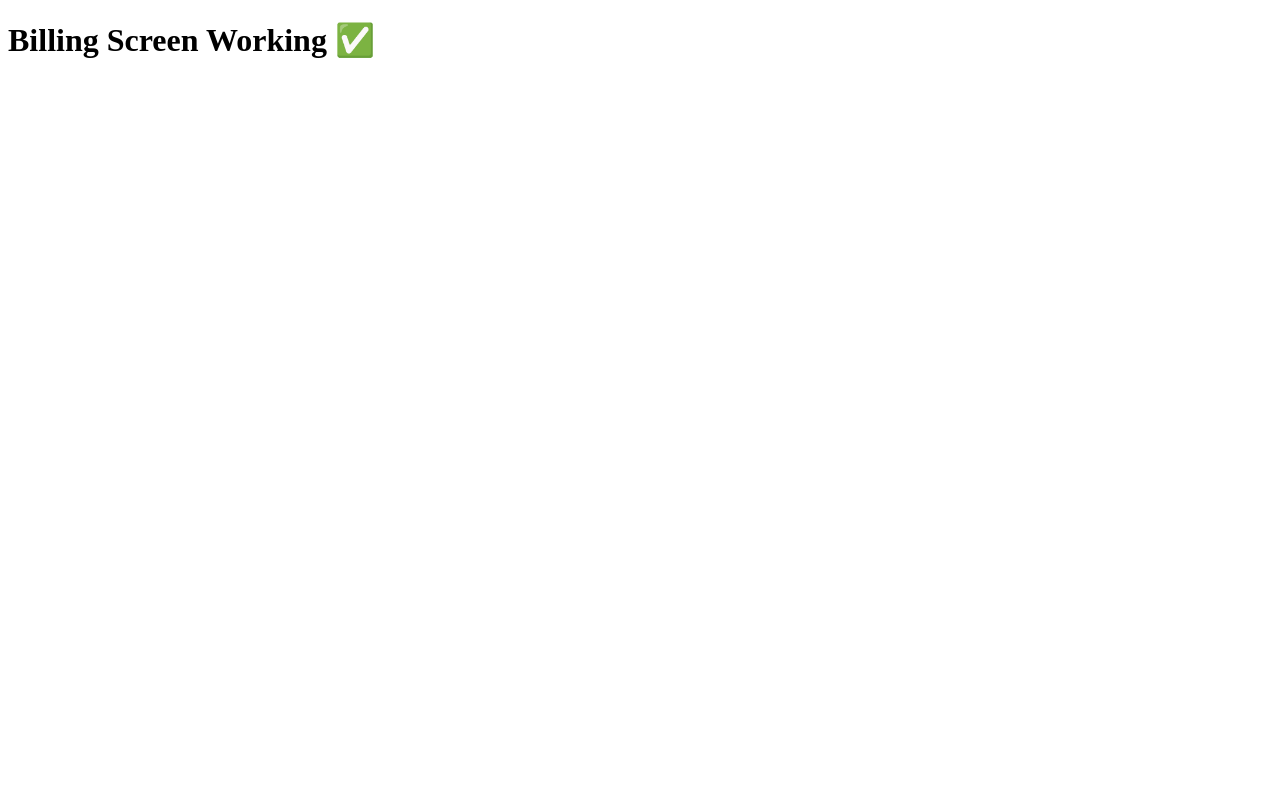
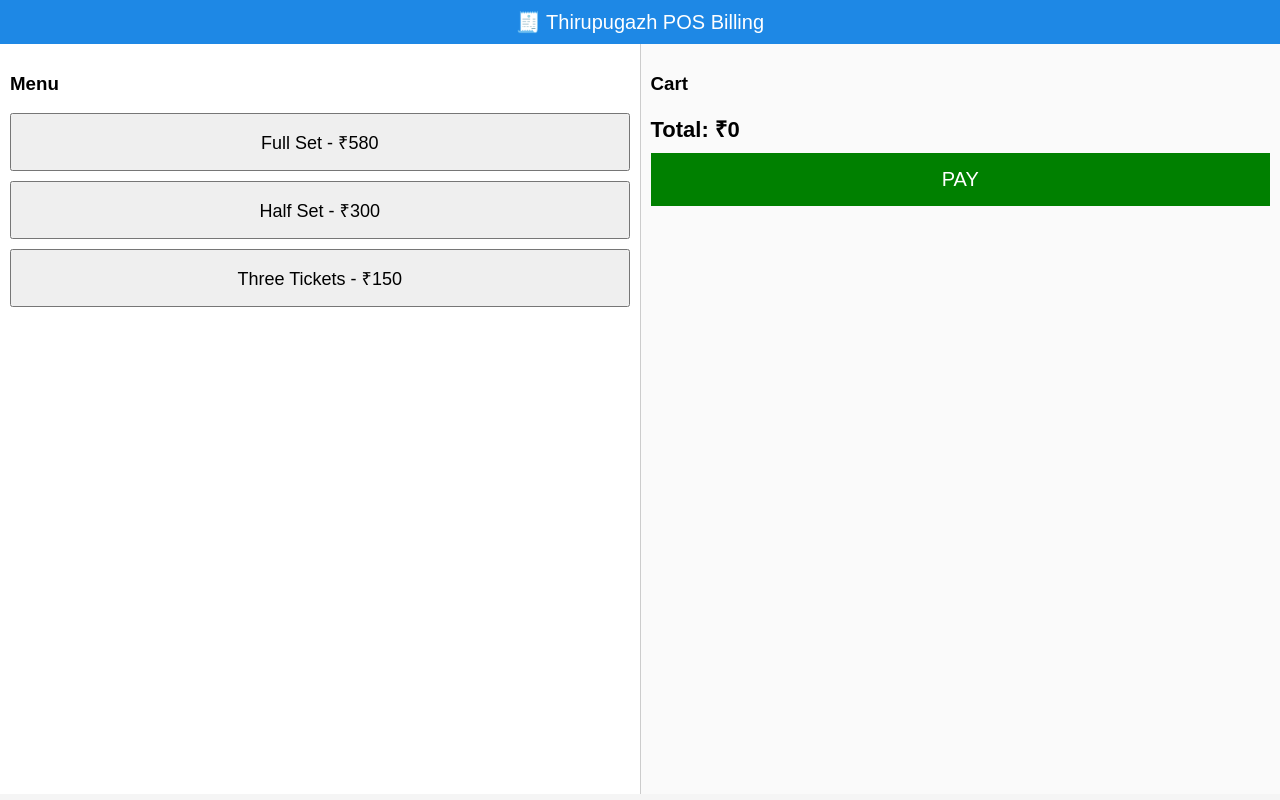
Before and after one commit to thirupugazhagency/thirupugazh-pos, a Flask app: page /ui/billing in a window 1280 px wide. Run offline with Flask 3, Linux system fonts and the light colour scheme; data comes from the database, SQL or seed files in the repository; data that the repository does not hold is empty.

Commit message:
Connect billing UI to backend

```diff
--- a/templates/billing.html
+++ b/templates/billing.html
@@ -1,9 +1,174 @@
 <!DOCTYPE html>
 <html>
 <head>
-    <title>Billing</title>
+    <title>Thirupugazh POS</title>
+    <meta name="viewport" content="width=device-width, initial-scale=1">
+
+    <style>
+        body {
+            font-family: Arial;
+            margin: 0;
+            padding: 0;
+            background: #f5f5f5;
+        }
+
+        header {
+            background: #1e88e5;
+            color: white;
+            padding: 10px;
+            text-align: center;
+            font-size: 20px;
+        }
+
+        .container {
+            display: flex;
+            height: calc(100vh - 50px);
+        }
+
+        .menu {
+            width: 50%;
+            padding: 10px;
+            overflow-y: auto;
+            background: white;
+        }
+
+        .menu button {
+            width: 100%;
+            padding: 15px;
+            margin-bottom: 10px;
+            font-size: 18px;
+        }
+
+        .cart {
+            width: 50%;
+            padding: 10px;
+            background: #fafafa;
+            border-left: 1px solid #ccc;
+        }
+
+        .cart-item {
+            display: flex;
+            justify-content: space-between;
+            margin-bottom: 8px;
+            font-size: 16px;
+        }
+
+        .total {
+            font-size: 22px;
+            font-weight: bold;
+            margin-top: 10px;
+        }
+
+        .pay-btn {
+            width: 100%;
+            padding: 15px;
+            font-size: 20px;
+            background: green;
+            color: white;
+            border: none;
+            margin-top: 10px;
+        }
+    </style>
 </head>
 <body>
-    <h1>Billing Screen Working ✅</h1>
+
+<header>
+    🧾 Thirupugazh POS Billing
+</header>
+
+<div class="container">
+
+    <!-- LEFT: MENU -->
+    <div class="menu">
+        <h3>Menu</h3>
+
+        <!-- TEMP STATIC BUTTONS (will connect to API next) -->
+        <button onclick="addItem('Full Set', 580)">Full Set - ₹580</button>
+        <button onclick="addItem('Half Set', 300)">Half Set - ₹300</button>
+        <button onclick="addItem('Three Tickets', 150)">Three Tickets - ₹150</button>
+    </div>
+
+    <!-- RIGHT: CART -->
+    <div class="cart">
+        <h3>Cart</h3>
+
+        <div id="cartItems"></div>
+
+        <div class="total">
+            Total: ₹<span id="total">0</span>
+        </div>
+
+        <button class="pay-btn">PAY</button>
+    </div>
+
+</div>
+
+<script>
+let cartId = null;
+
+// When page loads
+window.onload = async function () {
+    await createCart();
+    await loadMenu();
+    await refreshCart();
+};
+
+// Create cart in backend
+async function createCart() {
+    let res = await fetch("/cart/create", { method: "POST" });
+    let data = await res.json();
+    cartId = data.cart_id;
+    console.log("Cart created:", cartId);
+}
+
+// Load menu from backend
+async function loadMenu() {
+    let res = await fetch("/menu");
+    let menu = await res.json();
+
+    let menuDiv = document.querySelector(".menu");
+    menuDiv.innerHTML = "<h3>Menu</h3>";
+
+    menu.forEach(item => {
+        let btn = document.createElement("button");
+        btn.innerText = `${item.name} - ₹${item.price}`;
+        btn.onclick = () => addItem(item.id);
+        menuDiv.appendChild(btn);
+    });
+}
+
+// Add item to cart
+async function addItem(menuId) {
+    await fetch("/cart/add", {
+        method: "POST",
+        headers: {"Content-Type": "application/json"},
+        body: JSON.stringify({
+            cart_id: cartId,
+            menu_id: menuId,
+            quantity: 1
+        })
+    });
+
+    await refreshCart();
+}
+
+// Refresh cart from backend
+async function refreshCart() {
+    let res = await fetch(`/cart/${cartId}`);
+    let cart = await res.json();
+
+    let html = "";
+    cart.items.forEach(item => {
+        html += `<div class="cart-item">
+                    <span>${item.name} x ${item.quantity}</span>
+                    <span>₹${item.subtotal}</span>
+                 </div>`;
+    });
+
+    document.getElementById("cartItems").innerHTML = html;
+    document.getElementById("total").innerText = cart.final_total;
+}
+</script>
+
 </body>
 </html>
```
